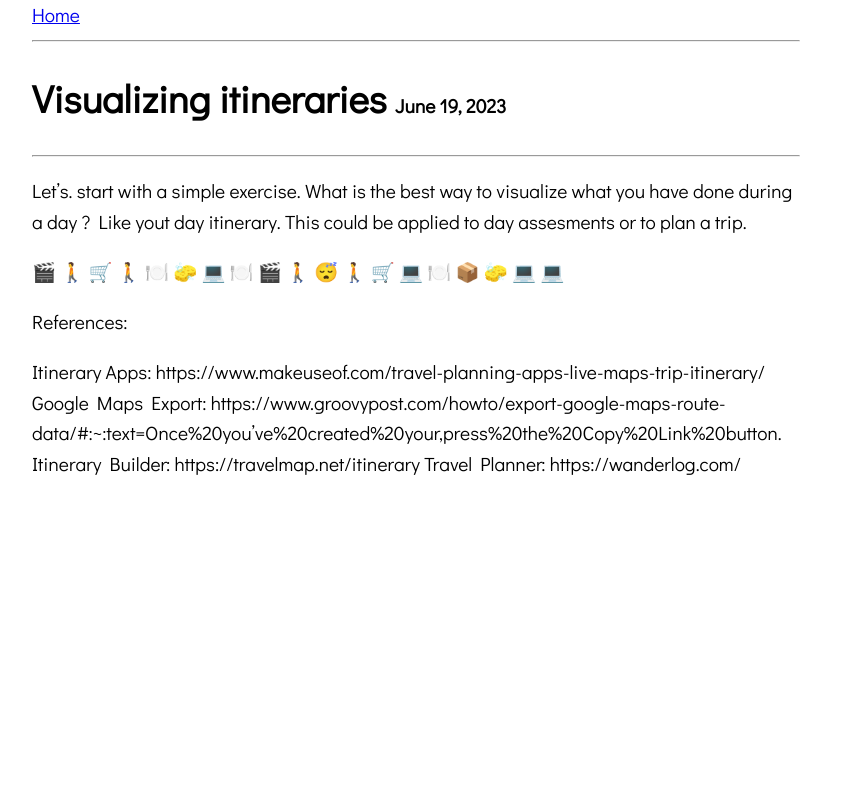
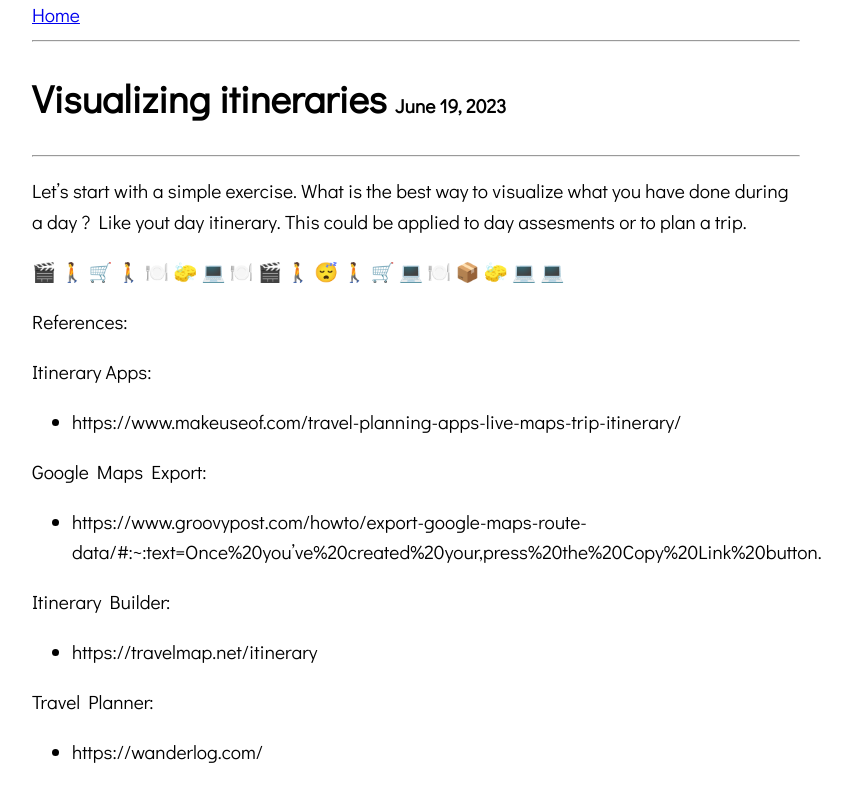
Before and after one commit to rezpe/rezpe.github.io, a Jekyll site: the page built from _posts/2023-06-19-visualizing-itineraries.md, in a window 1280 px wide. Shown: the top 802 px of the page, without its empty margins (224-1076 px from the left). Built offline with Jekyll 4.4.1, drawn with Linux system fonts in a browser that asks for light colours.

```diff
--- a/_posts/2023-06-19-visualizing-itineraries.md
+++ b/_posts/2023-06-19-visualizing-itineraries.md
@@ -5,7 +5,7 @@ date: 2023-06-19
 layout: page
 ---
 
-Let's. start with a simple exercise. What is the best way to visualize what you have done during a day ? Like yout day itinerary. This could be applied to day assesments or to plan a trip.
+Let's start with a simple exercise. What is the best way to visualize what you have done during a day ? Like yout day itinerary. This could be applied to day assesments or to plan a trip.
 
 🎬
 🚶
@@ -29,7 +29,14 @@ Let's. start with a simple exercise. What is the best way to visualize what you
 
 References:
 
-Itinerary Apps:  https://www.makeuseof.com/travel-planning-apps-live-maps-trip-itinerary/
-Google Maps Export: https://www.groovypost.com/howto/export-google-maps-route-data/#:~:text=Once%20you've%20created%20your,press%20the%20Copy%20Link%20button.
-Itinerary Builder: https://travelmap.net/itinerary
-Travel Planner: https://wanderlog.com/
+Itinerary Apps:
+- https://www.makeuseof.com/travel-planning-apps-live-maps-trip-itinerary/
+
+Google Maps Export:
+- https://www.groovypost.com/howto/export-google-maps-route-data/#:~:text=Once%20you've%20created%20your,press%20the%20Copy%20Link%20button.
+
+Itinerary Builder:
+- https://travelmap.net/itinerary
+
+Travel Planner:
+- https://wanderlog.com/
```
